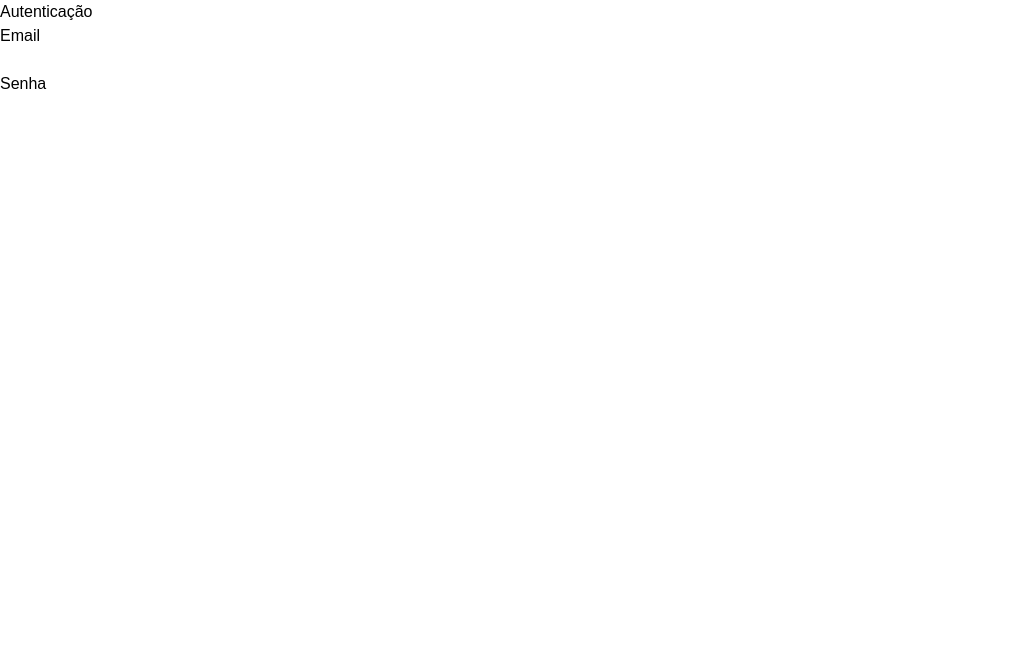
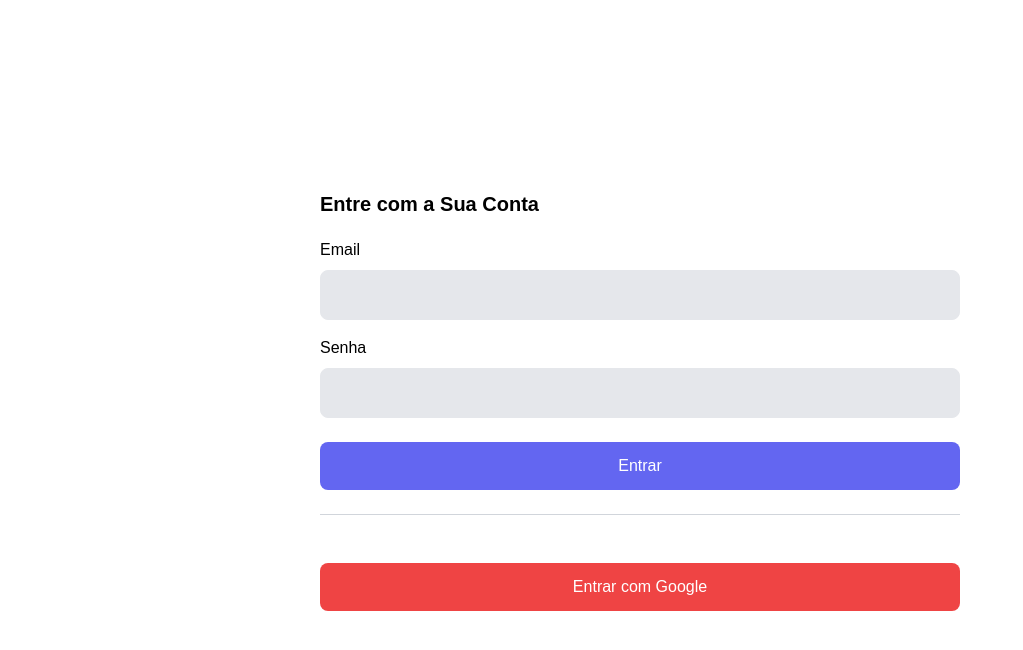
Before and after one commit to luucasor/admin-template, a Next.js app: page /autenticacao in a window 1280 px wide. Shown: the top 650 px of the page, without its empty margins (0-1023 px from the left). Built offline with nearby package versions, Linux system fonts and the light colour scheme.

Commit message:
Adicionando estilo ao formulário de login

```diff
--- a/src/components/auth/AuthInput.tsx
+++ b/src/components/auth/AuthInput.tsx
@@ -9,13 +9,18 @@ interface AuthInputProps {
 
 export default function AuthInput(props: AuthInputProps) {
     return props.naoRenderizarQuando ? null : (
-        <div className={`flex flex-col`}>
+        <div className={`flex flex-col mt-4`}>
             <label>{props.label}</label>
             <input
                 type={props.tipo ?? 'text'}
                 value={props.valor}
                 onChange={e => props.valorMudou?.(e.target.value)}
                 required={props.obrigatorio}
+                className={`
+                    px-4 py-3 rounded-lg bg-gray-200 mt-2
+                    border focus:border-blue-500 focus:bg-white
+                    focus:outline-none
+                `}
             />
         </div>
     )
--- a/src/components/icons/index.tsx
+++ b/src/components/icons/index.tsx
@@ -33,6 +33,12 @@ export const IconeSol = (tamanho = 6) => (
 
 export const IconeLua = (tamanho = 6) => (
     <svg xmlns="http://www.w3.org/2000/svg" className={`h-${tamanho} w-${tamanho}`}  fill="none" viewBox="0 0 24 24" strokeWidth={1.5} stroke="currentColor">
-    <path strokeLinecap="round" strokeLinejoin="round" d="M21.752 15.002A9.718 9.718 0 0118 15.75c-5.385 0-9.75-4.365-9.75-9.75 0-1.33.266-2.597.748-3.752A9.753 9.753 0 003 11.25C3 16.635 7.365 21 12.75 21a9.753 9.753 0 009.002-5.998z" />
+        <path strokeLinecap="round" strokeLinejoin="round" d="M21.752 15.002A9.718 9.718 0 0118 15.75c-5.385 0-9.75-4.365-9.75-9.75 0-1.33.266-2.597.748-3.752A9.753 9.753 0 003 11.25C3 16.635 7.365 21 12.75 21a9.753 9.753 0 009.002-5.998z" />
     </svg>
 )
+
+export const IconeGoogle = (
+    <svg xmlns="http://www.w3.org/2000/svg" width="2443" height="2500" preserveAspectRatio="xMidYMid" viewBox="0 0 256 262" id="google">
+        <path fill="#4285F4" d="M255.878 133.451c0-10.734-.871-18.567-2.756-26.69H130.55v48.448h71.947c-1.45 12.04-9.283 30.172-26.69 42.356l-.244 1.622 38.755 30.023 2.685.268c24.659-22.774 38.875-56.282 38.875-96.027"></path><path fill="#34A853" d="M130.55 261.1c35.248 0 64.839-11.605 86.453-31.622l-41.196-31.913c-11.024 7.688-25.82 13.055-45.257 13.055-34.523 0-63.824-22.773-74.269-54.25l-1.531.13-40.298 31.187-.527 1.465C35.393 231.798 79.49 261.1 130.55 261.1"></path><path fill="#FBBC05" d="M56.281 156.37c-2.756-8.123-4.351-16.827-4.351-25.82 0-8.994 1.595-17.697 4.206-25.82l-.073-1.73L15.26 71.312l-1.335.635C5.077 89.644 0 109.517 0 130.55s5.077 40.905 13.925 58.602l42.356-32.782"></path><path fill="#EB4335" d="M130.55 50.479c24.514 0 41.05 10.589 50.479 19.438l36.844-35.974C195.245 12.91 165.798 0 130.55 0 79.49 0 35.393 29.301 13.925 71.947l42.211 32.783c10.59-31.477 39.891-54.251 74.414-54.251"></path>
+    </svg>
+)
--- a/src/pages/autenticacao.tsx
+++ b/src/pages/autenticacao.tsx
@@ -6,9 +6,21 @@ export default function Autenticacao() {
     const [email, setEmail] = useState('')
     const [senha, setSenha] = useState('')
 
+    function submeter() {
+        if(modo === 'login') {
+            console.log('login')
+        } else {
+            console.log('cadastrar')
+        }
+    }
     return (
-        <div>
-            <h1>Autenticação</h1>
+        <div className="flex flex-col h-screen items-center justify-center">
+            <div className="w-1/2">
+                <h1 className={`
+                    text-xl font-bold mb-5
+                `}>
+                    {modo === 'login' ? 'Entre com a Sua Conta' : 'Cadastre-se na Plataforma'}
+                </h1>
                 <AuthInput
                     label="Email"
                     tipo="email"
@@ -23,6 +35,23 @@ export default function Autenticacao() {
                     valorMudou={setSenha}
                     obrigatorio
                 />
+
+                <button onClick={submeter} className={`
+                    w-full bg-indigo-500 hover:bg-indigo-400
+                    text-white rounded-lg px-4 py-3 mt-6
+                `}>
+                    {modo === 'login' ? 'Entrar' : 'Cadastrar'}
+                </button>
+
+                <hr className="my-6 border-gray-300 w-full"/>
+
+                <button onClick={submeter} className={`
+                    w-full bg-red-500 hover:bg-red-400
+                    text-white rounded-lg px-4 py-3 mt-6
+                `}>
+                    Entrar com Google
+                </button>
+            </div>
         </div>
     )
 }
```
Lines whose indentation alone changed are shown as unchanged.
